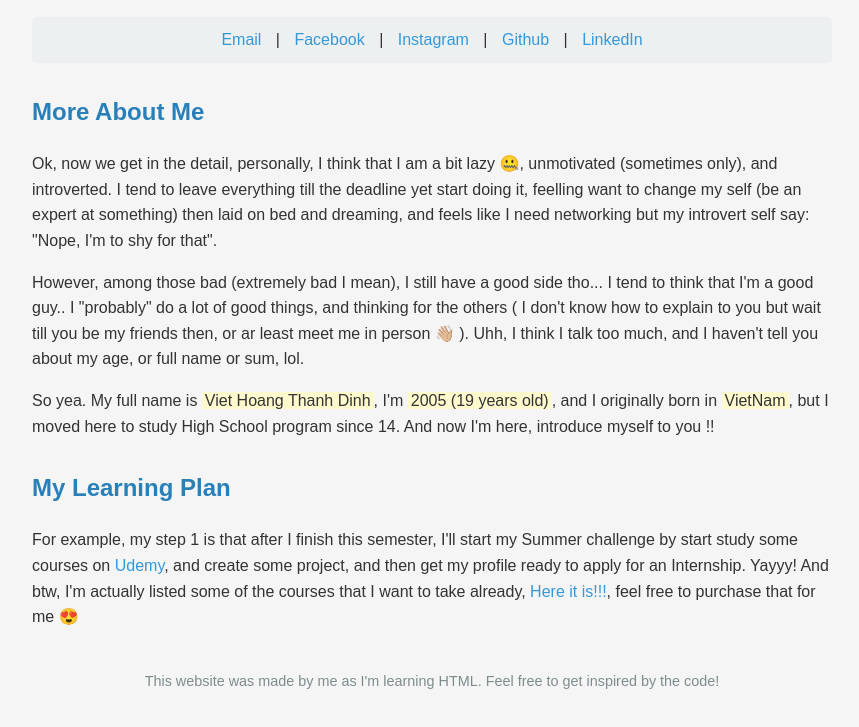
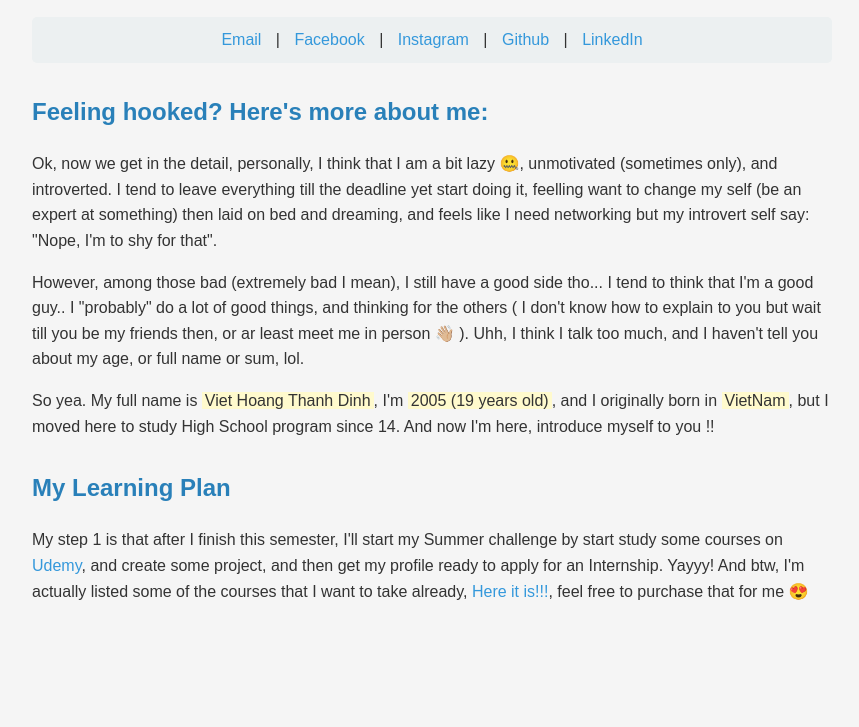
Before and after one commit to thanhzkda/my-new-website, a plain HTML site: page index.html in a window 1280 px wide. Shown: the part 474-1201 px from the top of the page, without its empty margins (208-1067 px from the left). After the commit the page ends 1114 px from the top, so only its background shows below. Drawn offline with Linux system fonts and the light colour scheme.

Commit message:
Update index.html

```diff
--- a/index.html
+++ b/index.html
@@ -3,7 +3,7 @@
 <head>
     <meta charset="UTF-8">
     <meta name="viewport" content="width=device-width, initial-scale=1.0">
-    <title>Thanh Dinh - IT Student</title>
+    <title>Little about Thanh Dinh -  An IT Student</title>
     <style>
         body {
             font-family: Arial, sans-serif;
@@ -104,16 +104,14 @@
         <a href="https://www.linkedin.com/in/th%C3%A0nh-%C4%91inh-309167317/">LinkedIn</a>
     </div>
 
-    <h2>More About Me</h2>
+    <h2>Feeling hooked? Here's more about me: </h2>
     <p>Ok, now we get in the detail, personally, I think that I am a bit lazy 🤐, unmotivated (sometimes only), and introverted. I tend to leave everything till the deadline yet start doing it, feelling want to change my self (be an expert at something) then laid on bed and dreaming, and feels like I need networking but my introvert self say: "Nope, I'm to shy for that".</p>
     <p>However, among those bad (extremely bad I mean), I still have a good side tho... I tend to think that I'm a good guy.. I "probably" do a lot of good things, and thinking for the others ( I don't know how to explain to you but wait till you be my friends then, or ar least meet me in person 👋🏼 ). Uhh, I think I talk too much, and I haven't tell you about my age, or full name or sum, lol.</p>
     <p>So yea. My full name is <span class="highlight">Viet Hoang Thanh Dinh</span>, I'm <span class="highlight">2005 (19 years old)</span>, and I originally born in <span class="highlight">VietNam</span>, but I moved here to study High School program since 14. And now I'm here, introduce myself to you !!</p>
 
     <h2>My Learning Plan</h2>
-    <p>For example, my step 1 is that after I finish this semester, I'll start my Summer challenge by start study some courses on <a href="https://www.udemy.com/">Udemy</a>, and create some project, and then get my profile ready to apply for an Internship. Yayyy! And btw, I'm actually listed some of the courses that I want to take already, <a href="https://www.udemy.com/home/my-courses/wishlist/">Here it is!!!</a>, feel free to purchase that for me 😍</p>
+    <p>My step 1 is that after I finish this semester, I'll start my Summer challenge by start study some courses on <a href="https://www.udemy.com/">Udemy</a>, and create some project, and then get my profile ready to apply for an Internship. Yayyy! And btw, I'm actually listed some of the courses that I want to take already, <a href="https://www.udemy.com/home/my-courses/wishlist/">Here it is!!!</a>, feel free to purchase that for me 😍</p>
 
-    <footer>
-        <p>This website was made by me as I'm learning HTML. Feel free to get inspired by the code!</p>
-    </footer>
+
 </body>
 </html>
```
